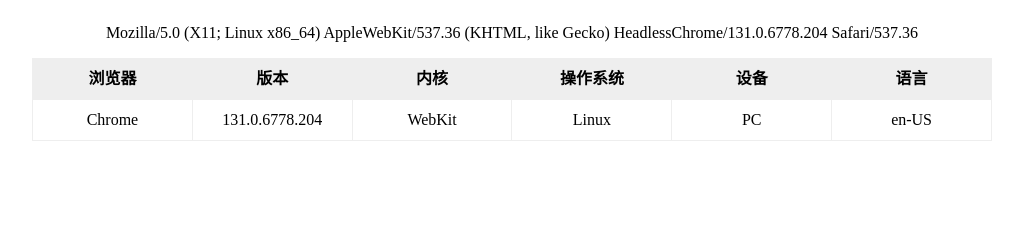
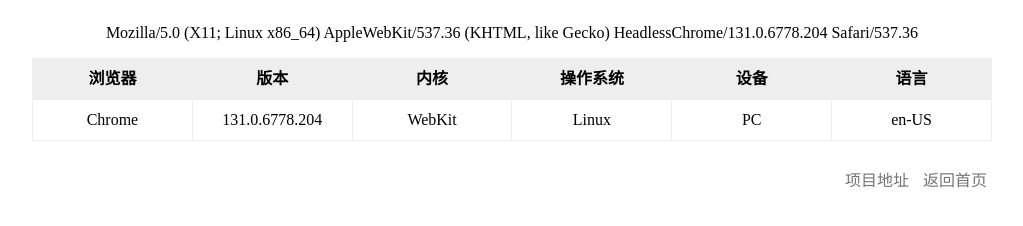
Before and after one commit to mumuy/browser, a plain HTML site: page index.html in a window 1280 px wide. Shown: the whole page, without its empty margins (128-1151 px from the left). Drawn offline with Linux system fonts and the light colour scheme.

Commit message:
updated 添加统计代码及链接

```diff
--- a/index.html
+++ b/index.html
@@ -5,9 +5,26 @@
 		<title>浏览器测试</title>
 		<script src="Browser.js"></script>
 		<style>
+			a{
+				text-decoration: none;
+    			color: #757575;
+			}
+			a:hover{
+				text-decoration: underline;
+			}
 			.wrapper{
 				width: 960px;
 				margin: 0 auto;
+			}
+			.container{
+				margin-bottom: 20px;
+			}
+			.footer{
+				line-height: 40px;
+				text-align: right;
+			}
+			.footer a{
+				margin: 0 5px;
 			}
 			.module table{
 				width: 100%;
@@ -28,6 +45,7 @@
 	</head>
 	<body>
 		<div class="wrapper">
+			<div class="container">
 				<div class="module">
 					<script>
 						var info = new Browser();
@@ -57,5 +75,13 @@
 					</script>
 				</div>
 			</div>
+			<div class="footer">
+				<a href="https://github.com/mumuy/browser" target="_blank">项目地址</a>
+				<a href="/">返回首页</a>
+			</div>
+		</div>
+		<div style="display: none;">
+			<script src="http://s95.cnzz.com/z_stat.php?id=1258310068&web_id=1258310068"></script>
+		</div>
 	</body>
 </html>
```
Lines whose indentation alone changed are shown as unchanged.
